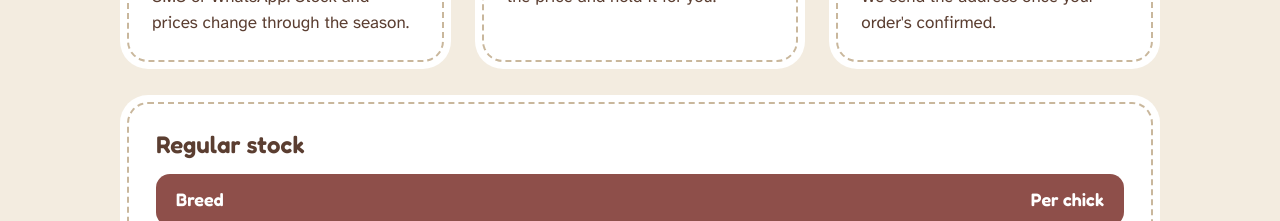
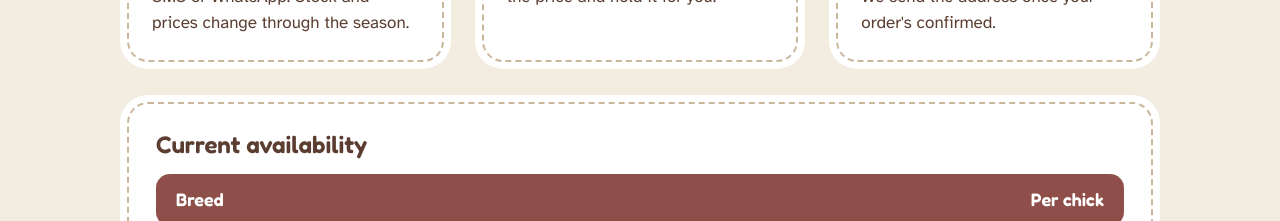
Before and after one commit to webantix/ButtNuggetFarm, a plain HTML site: page index.html in a window 1280 px wide. Shown: the part 1760-1981 px from the top of the page. Drawn offline with Linux system fonts and the light colour scheme.

Commit message:
Rename price table heading to Current availability
Co-Authored-By: Claude Opus 5.5 <noreply@anthropic.com>
Claude-Session: https://claude.ai/code/session_01FfCj9tSKw74VNnwUMc2pZv

```diff
--- a/index.html
+++ b/index.html
@@ -144,7 +144,7 @@
     </ol>
     <div class="price-card card" id="prices">
       <table class="price-table">
-        <caption>Regular stock</caption>
+        <caption>Current availability</caption>
         <thead>
           <tr><th scope="col">Breed</th><th scope="col">Per chick</th></tr>
         </thead>
```
